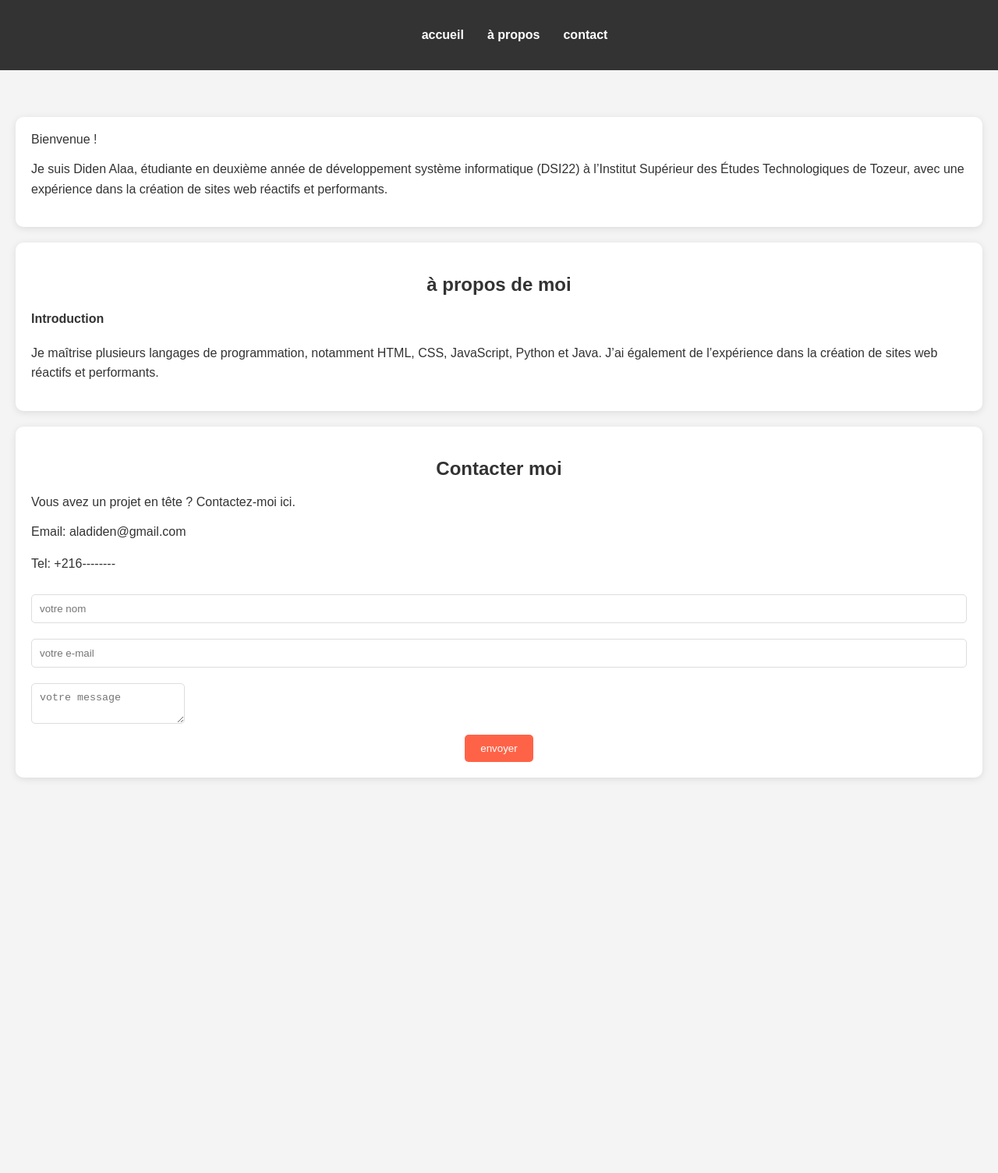
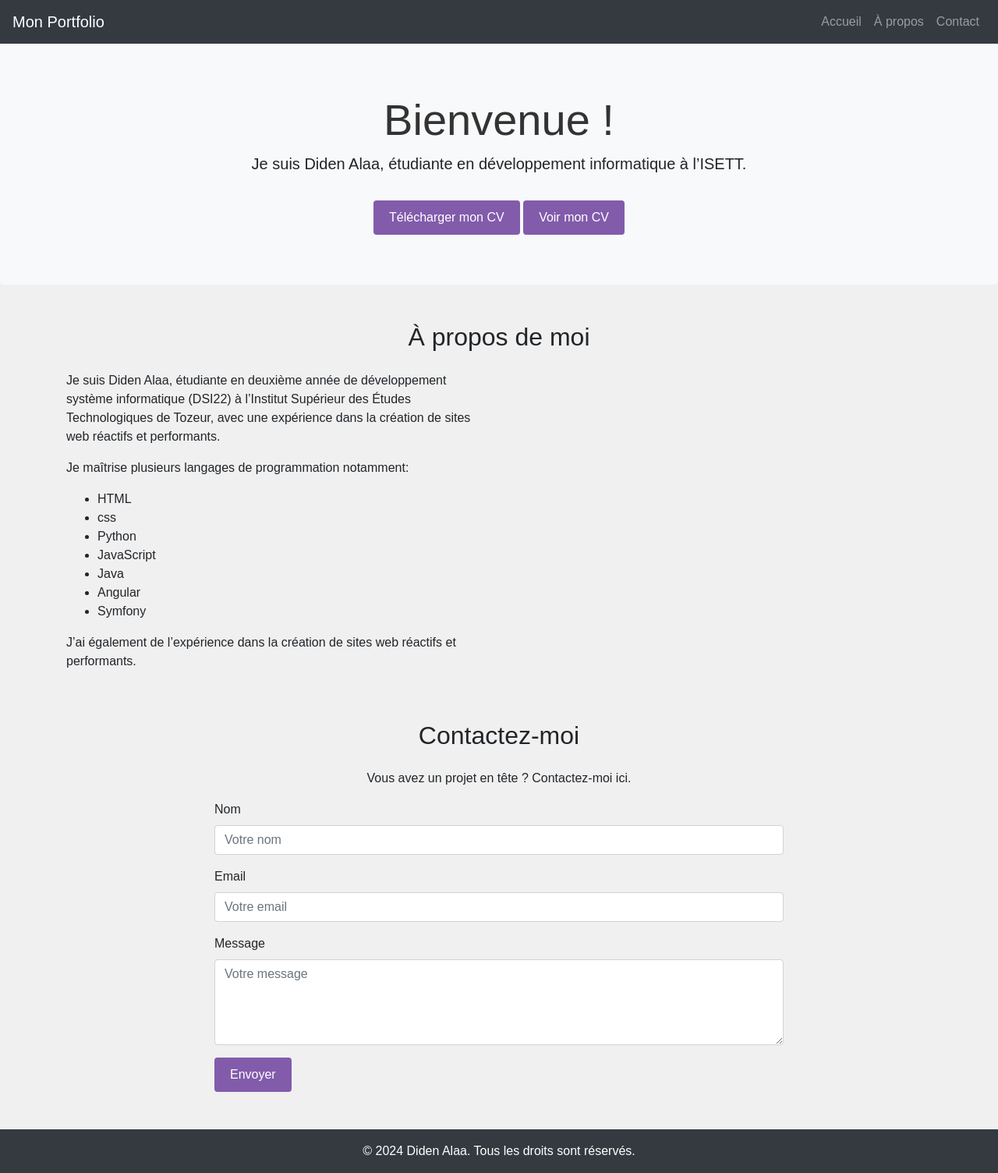
Before and after one commit to alaadidene/alaadidene.github.io, a plain HTML site: page index.html in a window 1280 px wide. Shown: the whole page at 78% size. Before the commit the page ends 1057 px from the top, so only its background shows below. Drawn offline with nearby package versions, Linux system fonts and the light colour scheme.

Commit message:
Re-pousser les fichiers

```diff
--- a/index.html
+++ b/index.html
@@ -2,82 +2,103 @@
 <html lang="en">
 <head>
     <meta charset="UTF-8">
+    <link rel="stylesheet" href="https://maxcdn.bootstrapcdn.com/bootstrap/4.5.2/css/bootstrap.min.css">
     <meta name="viewport" content="width=device-width, initial-scale=1.0">
     <link rel="stylesheet" href="styles.css">
     <title>Mon Portfolio</title>
 </head>
 <body>
-    <!----------------hearder------------->
-    <nav id="header">
-        <div class="nav" id="mynav">
-            <ul class="nav_menu">
-                <li class="nav_list">
-                    <a href="#home" class="nav_link"> accueil </a>
-                    <div class="circle"></div>
-                </li>
-                <li class="nav_list">
-                    <a href="#about" class="nav_link"> à propos </a>
-                    <div class="circle"></div>
-                </li>
-                <li class="nav_list">
-                    <a href="#contact" class="nav_link">contact </a>
-                    <div class="circle"></div>
-                </li>
+    <nav class="navbar navbar-expand-lg navbar-dark bg-dark">
+        <a class="navbar-brand" href="#">Mon Portfolio</a>
+        <button class="navbar-toggler" type="button" data-toggle="collapse" data-target="#navbarNav" aria-controls="navbarNav" aria-expanded="false" aria-label="Toggle navigation">
+            <span class="navbar-toggler-icon"></span>
+        </button>
+        <div class="collapse navbar-collapse" id="navbarNav">
+            <ul class="navbar-nav ml-auto">
+                <li class="nav-item"><a class="nav-link" href="#home">Accueil</a></li>
+                <li class="nav-item"><a class="nav-link" href="#about">À propos</a></li>
+                <li class="nav-item"><a class="nav-link" href="#contact">Contact</a></li>
             </ul>
         </div>
     </nav>
-    <!----------------Main------------->
+
+
     <main class="main">
-        <section class="section_1" id="home">
-            <div class="my_name">
-                <span> Bienvenue !</span>
-            </div>
-            <div class="despcrption">
-                <p>
-                    Je suis Diden Alaa, étudiante en deuxième année de développement système informatique (DSI22)
-                    à l’Institut Supérieur des Études Technologiques de Tozeur,
-                    avec une expérience dans la création de sites web réactifs et performants.
+        <section class="jumbotron text-center bg-light" id="home">
+            <div class="container">
+                <h1 class="display-4">Bienvenue !</h1>
+                <p class="lead">
+                    Je suis Diden Alaa, étudiante en développement informatique à l’ISETT.
                 </p>
+                <div>
+                    <a href="cv/CV _alaa_diden.pdf" download="CV_Diden_Alaa.pdf" class="btn btn-primary mt-3">Télécharger mon CV</a>
+                    <a href="cv/CV _alaa_diden.pdf" target="_blank" class="btn btn-secondary mt-3">Voir mon CV</a>
+                </div>
+
             </div>
         </section>
-        <section class="section2" id="about">
-            <div class="top">
-                <h1>à propos de moi</h1>
-            </div>
-            <div class="col">
-                <h4> Introduction </h4>
-                <p>
-                    Je maîtrise plusieurs langages de programmation, notamment HTML,
-                    CSS, JavaScript, Python et Java. J’ai également de l’expérience
-                    dans la création de sites web réactifs et performants.
-                </p>
+
+        <section id="about" class="container my-5">
+            <div class="row">
+                <div class="col-lg-12 text-center">
+                    <h2 class="mb-4">À propos de moi</h2>
+                </div>
+                <div class="col-md-6">
+                    <p>
+                        Je suis Diden Alaa, étudiante en deuxième année de développement système informatique (DSI22)
+                        à l’Institut Supérieur des Études Technologiques de Tozeur,
+                        avec une expérience dans la création de sites web réactifs et performants.
+                    </p>
+
+                    <p>
+                        Je maîtrise plusieurs langages de programmation notamment:
+                        <ul><li>HTML</li>
+                        <li>css</li>
+                        <li>Python</li>
+                        <li>JavaScript</li>
+                        <li>Java</li><li>Angular</li>
+                        <li>Symfony</li></ul>
+                         <p>J’ai également de l’expérience
+                            dans la création de sites web réactifs et performants.</p>
+                    </p>
+                </div>
             </div>
         </section>
-        <section class="section3" id="contact">
-            <div class="top">
-                <h1>Contacter moi</h1>
-                <span>Vous avez un projet en tête ? Contactez-moi ici. </span>
-            </div>
-            <div class="col">
-                <div class="cont">
-                    <p> Email: aladiden@gmail.com</p>
-                    <p>Tel: +216--------</p>
+
+        <section id="contact" class="container my-5">
+            <div class="row">
+                <div class="col-lg-12 text-center">
+                    <h2 class="mb-4">Contactez-moi</h2>
+                    <p>Vous avez un projet en tête ? Contactez-moi ici.</p>
+                </div>
+                <div class="col-md-8 offset-md-2">
+                    <form>
+                        <div class="form-group">
+                            <label for="name">Nom</label>
+                            <input type="text" class="form-control" id="name" placeholder="Votre nom">
+                        </div>
+                        <div class="form-group">
+                            <label for="email">Email</label>
+                            <input type="email" class="form-control" id="email" placeholder="Votre email">
+                        </div>
+                        <div class="form-group">
+                            <label for="message">Message</label>
+                            <textarea class="form-control" id="message" rows="4" placeholder="Votre message"></textarea>
+                        </div>
+                        <button type="submit" class="btn btn-primary">Envoyer</button>
+                    </form>
                 </div>
             </div>
-            <div class="col">
-                <div class="input">
-                    <input type="text" class="nom" placeholder="votre nom">
-                    <input type="text" class="nom" placeholder="votre e-mail">
-                </div>
-                <div class="text">
-                    <textarea placeholder="votre message"></textarea>
-                </div>
-                <div class="f_butt">
-                    <button class="btn">envoyer</button>
-                </div>
-            </div>
+        </section>
 
-        </section>
     </main>
+    <footer class="footer bg-dark text-white text-center py-3">
+        <p class="mb-0">© 2024 Diden Alaa. Tous les droits sont réservés.</p>
+    </footer>
+
+    <script src="https://code.jquery.com/jquery-3.5.1.slim.min.js"></script>
+    <script src="https://cdn.jsdelivr.net/npm/@popperjs/core@2.9.1/dist/umd/popper.min.js"></script>
+    <script src="https://maxcdn.bootstrapcdn.com/bootstrap/4.5.2/js/bootstrap.min.js"></script>
+
 </body>
 </html>
--- a/styles.css
+++ b/styles.css
@@ -1,113 +1,84 @@
-/* Styles généraux */
+/* Styles de base pour le corps */
 body {
-    font-family: 'Arial', sans-serif;
+    font-family: Arial, sans-serif;
     margin: 0;
     padding: 0;
-    background-color: #f4f4f4;
-    color: #333;
+    background-color: #f0f0f0;
 }
 
-/* Header */
+/* Navigation */
 #header {
-    background-color: #333;
-    padding: 20px;
+    background-color: #e1e0e0;
+    padding: 10px 0;
 }
 
 .nav_menu {
-    list-style: none;
     display: flex;
     justify-content: center;
+    list-style: none;
+    margin: 0;
+    padding: 0;
 }
 
 .nav_list {
     margin: 0 15px;
-    position: relative;
 }
 
 .nav_link {
     color: #fff;
     text-decoration: none;
-    font-weight: bold;
-    transition: color 0.3s;
+    font-size: 1.2em;
 }
 
 .nav_link:hover {
-    color: #ff6347; /* Couleur au survol */
+    color: #ddd;
 }
 
-.circle {
-
-    background-color: #ff6347;
-    border-radius: 50%;
-    position: absolute;
-    bottom: -5px;
-    left: 50%;
-    transform: translateX(-50%);
-    opacity: 0;
-    transition: opacity 0.3s;
+/* Styles pour les sections */
+.section_1 {
+    background-color: #734a9f;
+    color: white;
+    padding: 60px 20px;
+    text-align: center;
 }
 
-.nav_list:hover .circle {
-    opacity: 1;
-}
-
-/* Sections */
-.main {
+.section2, .section3 {
     padding: 40px 20px;
 }
 
-.section_1, .section2, .section3 {
-    background-color: #fff;
-    margin: 20px auto;
-    padding: 20px;
-    border-radius: 10px;
-    box-shadow: 0 2px 10px rgba(0, 0, 0, 0.1);
+h1, h4 {
+    color: #333;
 }
 
-h1 {
-    color: #333;
-    text-align: center;
-}
-
-.despcrption p, .col p {
+.despcrption p {
+    font-size: 1.1em;
     line-height: 1.6;
 }
 
-/* Contact form */
-.input {
-    display: flex;
-    flex-direction: column;
-}
-
-.nom {
+/* Formulaire de contact */
+.input input,
+.text textarea {
+    width: 100%;
+    padding: 10px;
     margin: 10px 0;
-    padding: 10px;
-    border: 1px solid #ddd;
-    border-radius: 5px;
+    border: 1px solid #ccc;
+    border-radius: 4px;
 }
 
 textarea {
-    margin: 10px 0;
-    padding: 10px;
-    border: 1px solid #ddd;
-    border-radius: 5px;
-    resize: vertical; /* Permet de redimensionner verticalement */
-}
-
-.f_butt {
-    text-align: center;
+    height: 100px;
 }
 
 .btn {
-    background-color: #ff6347;
-    color: #fff;
+    background-color: #825bab;
+    color: white;
     border: none;
     padding: 10px 20px;
-    border-radius: 5px;
     cursor: pointer;
+    border-radius: 4px;
     transition: background-color 0.3s;
 }
 
 .btn:hover {
-    background-color: #e5533d; /* Couleur au survol */
+    background-color: #734a9f;
 }
```
Also changed, not shown: 1 other file.
